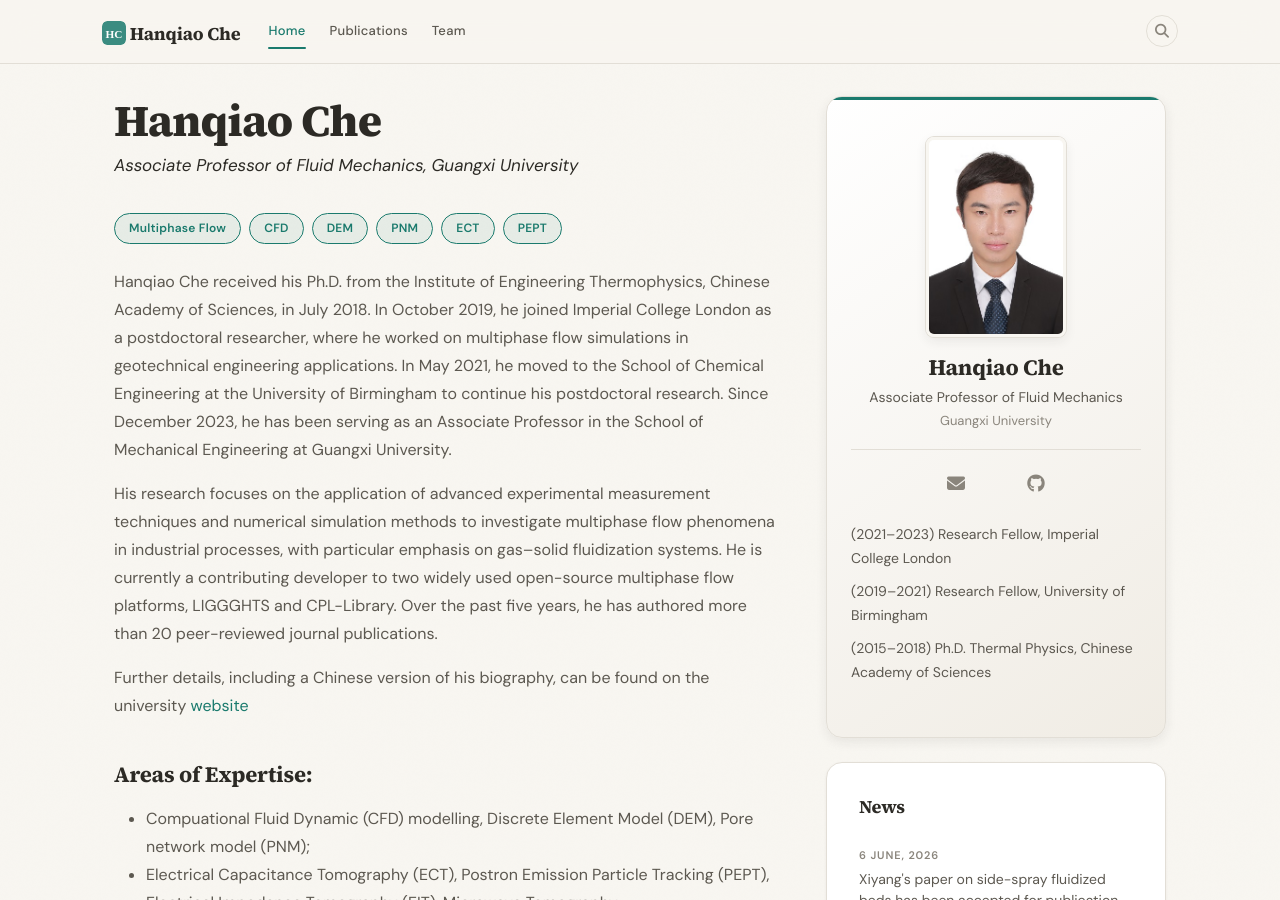
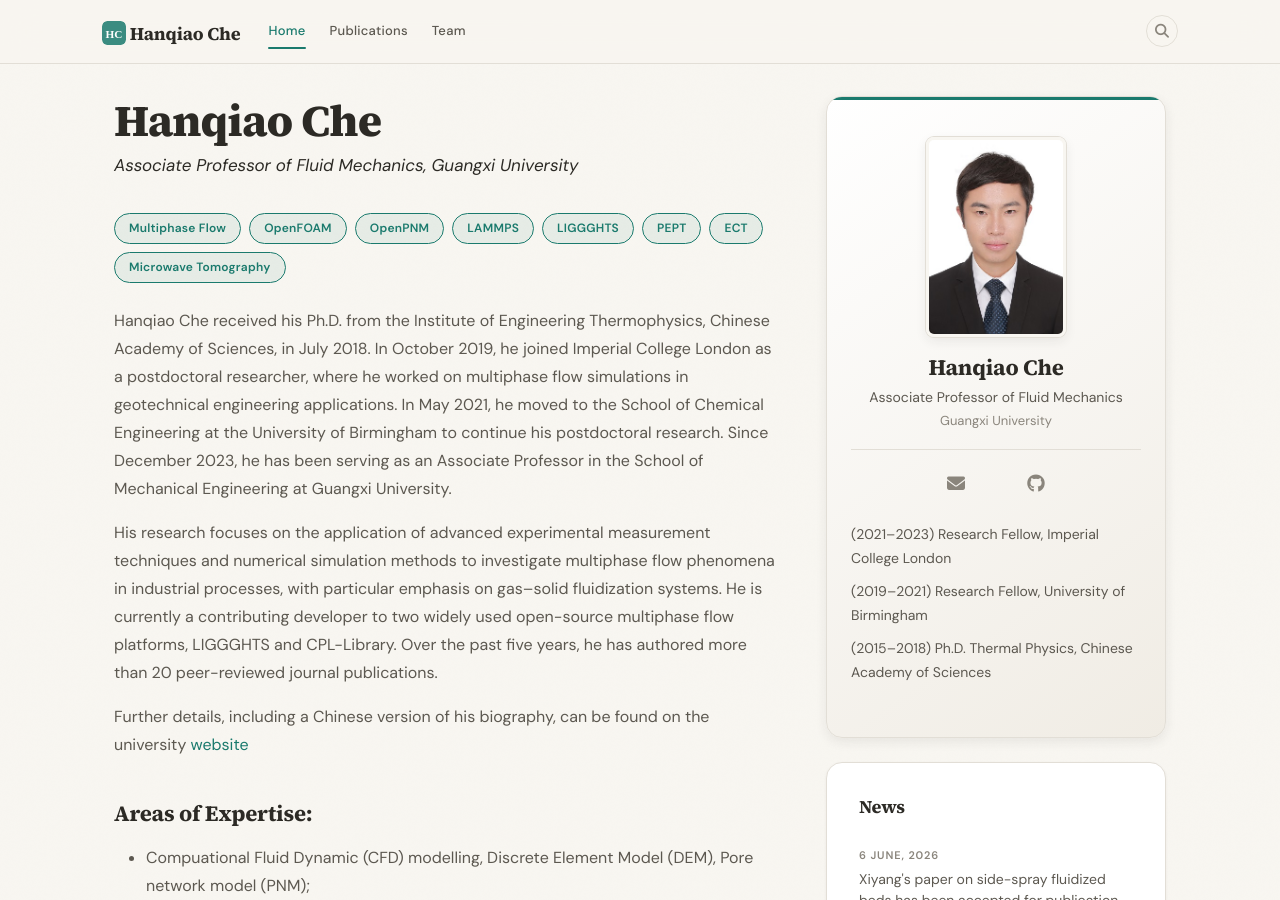
Before and after one commit to HQChe/hqche.github.io, a Jekyll site: the page built from _pages/home.md, in a window 1280 px wide and 900 px high. Built offline with Jekyll 4.4.1, drawn with Linux system fonts in a browser that asks for light colours; a style sheet for code colours, icons or effects is not loaded.

Commit message:
Update home.md

```diff
--- a/_pages/home.md
+++ b/_pages/home.md
@@ -10,11 +10,13 @@ permalink: /
 
 <div class="chip-container" markdown="0">
 <a href="{{ site.url }}{{ site.baseurl }}/research" class="chip">Multiphase Flow</a>
-<a href="{{ site.url }}{{ site.baseurl }}/research" class="chip">CFD</a>
-<a href="{{ site.url }}{{ site.baseurl }}/research" class="chip">DEM</a>
-<a href="{{ site.url }}{{ site.baseurl }}/research" class="chip">PNM</a>
+<a href="{{ site.url }}{{ site.baseurl }}/research" class="chip">OpenFOAM</a>
+<a href="{{ site.url }}{{ site.baseurl }}/research" class="chip">OpenPNM</a>
+<a href="{{ site.url }}{{ site.baseurl }}/research" class="chip">LAMMPS</a>
+<a href="{{ site.url }}{{ site.baseurl }}/research" class="chip">LIGGGHTS</a>
+<a href="{{ site.url }}{{ site.baseurl }}/research" class="chip">PEPT</a>
 <a href="{{ site.url }}{{ site.baseurl }}/research" class="chip">ECT</a>
-<a href="{{ site.url }}{{ site.baseurl }}/research" class="chip">PEPT</a>
+<a href="{{ site.url }}{{ site.baseurl }}/research" class="chip">Microwave Tomography</a>
 </div>
 
 Hanqiao Che received his Ph.D. from the Institute of Engineering Thermophysics, Chinese Academy of Sciences, in July 2018. In October 2019, he joined Imperial College London as a postdoctoral researcher, where he worked on multiphase flow simulations in geotechnical engineering applications. In May 2021, he moved to the School of Chemical Engineering at the University of Birmingham to continue his postdoctoral research. Since December 2023, he has been serving as an Associate Professor in the School of Mechanical Engineering at Guangxi University.
```
